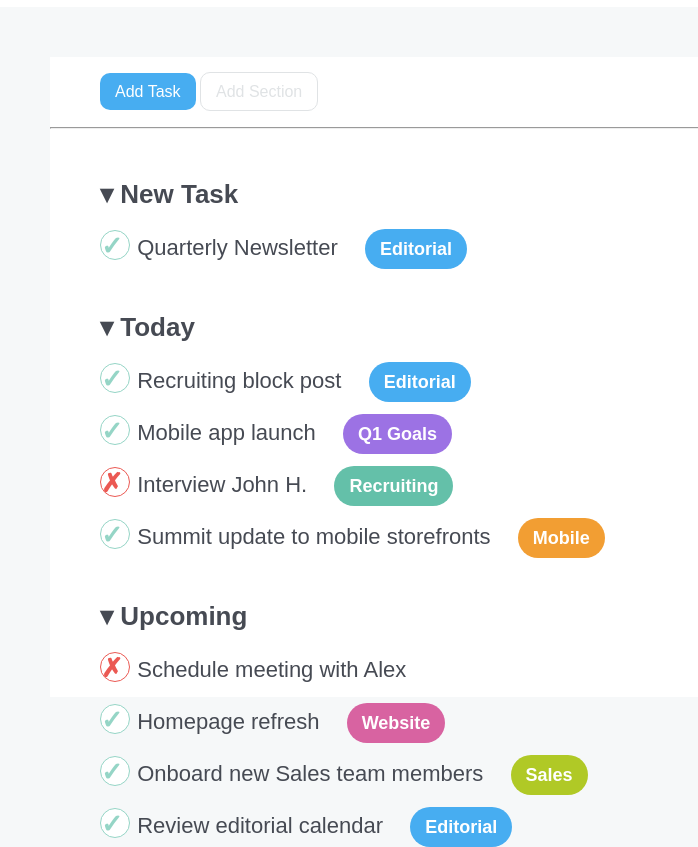
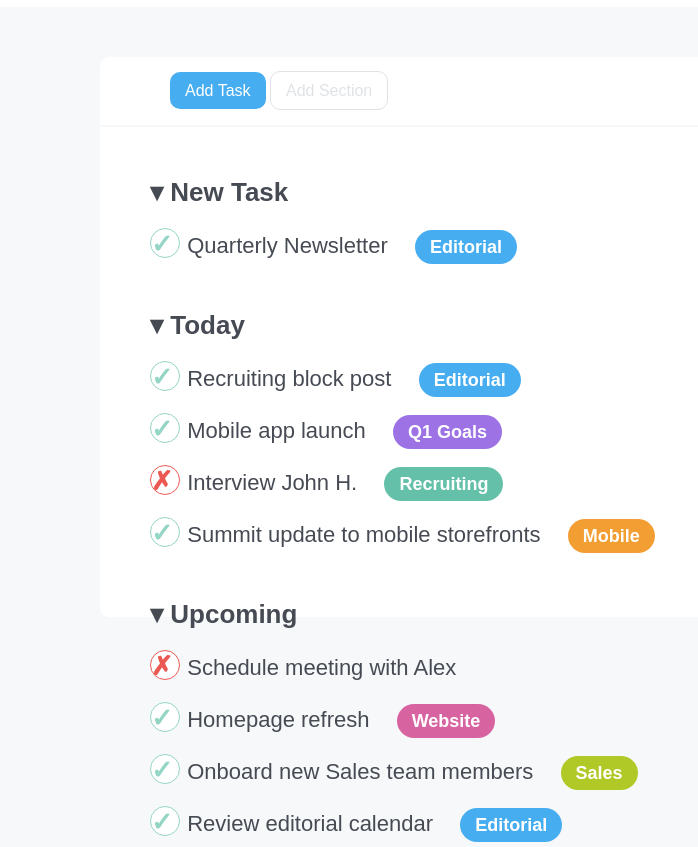
Before and after one commit to gianlucanesta/html-css-toboolist, a plain HTML site: page index.html in a window 1280 px wide. Shown: the part 88-935 px from the top of the page, without its empty margins (0-698 px from the left). Drawn offline with Linux system fonts and the light colour scheme.

Commit message:
modifica generale

```diff
--- a/index.html
+++ b/index.html
@@ -20,9 +20,8 @@
     <main>
         <div class="container">
             <div class="intestazione">
-                <a class="add-task" href="">Add Task</a>
-                <a class="add-section" href="">Add Section</a>
-                <hr>
+                <a class="add-task" href="#">Add Task</a>
+                <a class="add-section" href="#">Add Section</a>
             </div>
 
             <ul class="new-task">
@@ -38,7 +37,7 @@
 
                            <span class="subtitle" >Quarterly Newsletter</span>
 
-                           <a class="button editorial" href="">Editorial</a>
+                           <a class="button editorial" href="#">Editorial</a>
                         </li>
                     </ul>
                 </li>
@@ -57,7 +56,7 @@
 
                            <span class="subtitle" >Recruiting block post</span>
 
-                           <a class="button editorial" href="">Editorial</a>
+                           <a class="button editorial" href="#">Editorial</a>
                         </li>
                     </ul>
 
@@ -70,7 +69,7 @@
 
                            <span class="subtitle" >Mobile app launch</span>
 
-                           <a class="button q1-goals" href="">Q1 Goals</a>
+                           <a class="button q1-goals" href="#">Q1 Goals</a>
                         </li>
                     </ul>
 
@@ -81,9 +80,9 @@
                                 <span class="cross">&cross;</span>
                             </div>
 
-                           <span class="subtitle" >Interview John H.</span>
+                           <span class="subtitle">Interview John H.</span>
 
-                           <a class="button recruiting" href="">Recruiting</a>
+                           <a class="button recruiting" href="#">Recruiting</a>
                         </li>
                     </ul>
 
@@ -94,9 +93,9 @@
                                 <span class="check">&check;</span>
                             </div>
 
-                           <span class="subtitle" >Summit update to mobile storefronts</span>
+                           <span class="subtitle">Summit update to mobile storefronts</span>
 
-                           <a class="button mobile" href="">Mobile</a>
+                           <a class="button mobile" href="#">Mobile</a>
                         </li>
                     </ul>
                 </li>
@@ -113,7 +112,7 @@
                                 <span class="cross">&cross;</span>
                             </div>
 
-                           <span class="subtitle" >Schedule meeting with Alex</span>
+                           <span class="subtitle">Schedule meeting with Alex</span>
 
                         </li>
                     </ul>
@@ -127,7 +126,7 @@
 
                            <span class="subtitle">Homepage refresh</span>
 
-                           <a class="button website" href="">Website</a>
+                           <a class="button website" href="#">Website</a>
                         </li>
                     </ul>
 
@@ -138,9 +137,9 @@
                                 <span class="check">&check;</span>
                             </div>
 
-                           <span class="subtitle" >Onboard new Sales team members</span>
+                           <span class="subtitle">Onboard new Sales team members</span>
 
-                           <a class="button sales" href="">Sales</a>
+                           <a class="button sales" href="#">Sales</a>
                         </li>
                     </ul>
 
@@ -151,7 +150,7 @@
                                 <span class="check">&check;</span>
                             </div>
 
-                           <span class="subtitle" >Review editorial calendar</span>
+                           <span class="subtitle">Review editorial calendar</span>
 
                            <a class="button editorial" href="">Editorial</a>
                         </li>
--- a/style.css
+++ b/style.css
@@ -7,8 +7,9 @@
 .container {
     background-color: white;
     width: 80%;
-    height: 80vh;
-    margin: 50px;
+    height: 70vh;
+    margin: 50px 50px 100px 100px;
+    border-radius: 9px;
 }
 
 body {
@@ -35,7 +36,8 @@ header {
     font-weight: 800;
 }
 .intestazione{
-    line-height: 70px;
+    padding: 25px 20px;
+    border-bottom: 2px solid #f6f8f9;
 }
 
 .add-task {
@@ -63,8 +65,7 @@ hr {
 
 .new-task {
     color: #464a53;
-    margin-top: 50px;
-    margin-left: 50px;
+    margin: 50px 50px;
     list-style-type: none;
     font-size: 26px;
     font-weight: 700;
@@ -72,7 +73,7 @@ hr {
 
 .subtitle {
     font-size: 22px;
-    font-weight: 400;
+    font-weight: 500;
     display: inline-block;
 }
 
@@ -84,22 +85,21 @@ hr {
 .check {
     color: #95d5c6;
     margin-right: 10px;
-    line-height: 30px;
 }
 
 .cross {
     color: #eb5953;
     margin-right: 10px;
-    line-height: 30px;
 }
 
 .circle{
-
     background-color: white;
     width: 30px;
     height: 30px;
     border-radius: 50%;
     display: inline-block;
+    text-align: center;
+    line-height: 30px;
 }
 
 .green {
@@ -113,11 +113,9 @@ hr {
 .button {
     font-size: 18px;
     margin: 20px 0px 0px 20px;
-
     color: white;
-    padding: 10px 15px;
+    padding: 7px 15px;
     border-radius: 25px;
-
     text-decoration: none;
 
 }
```
